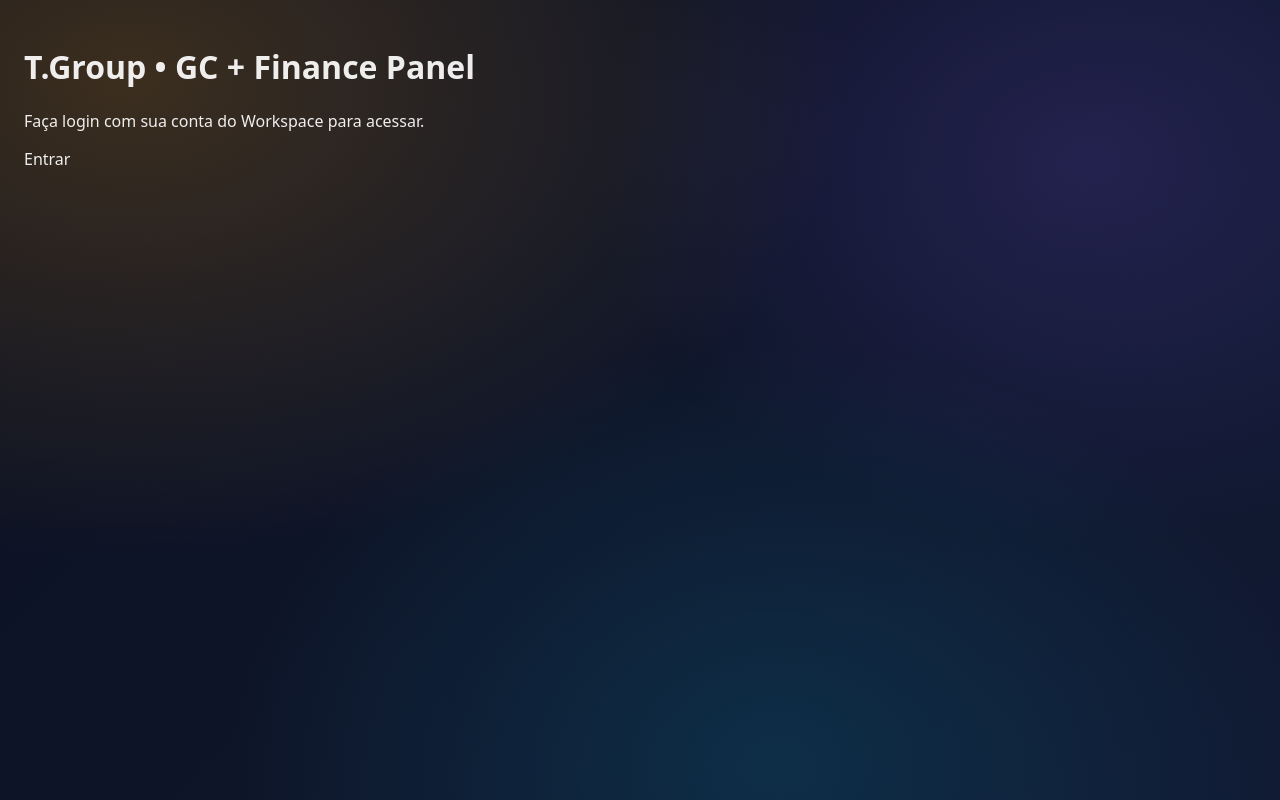
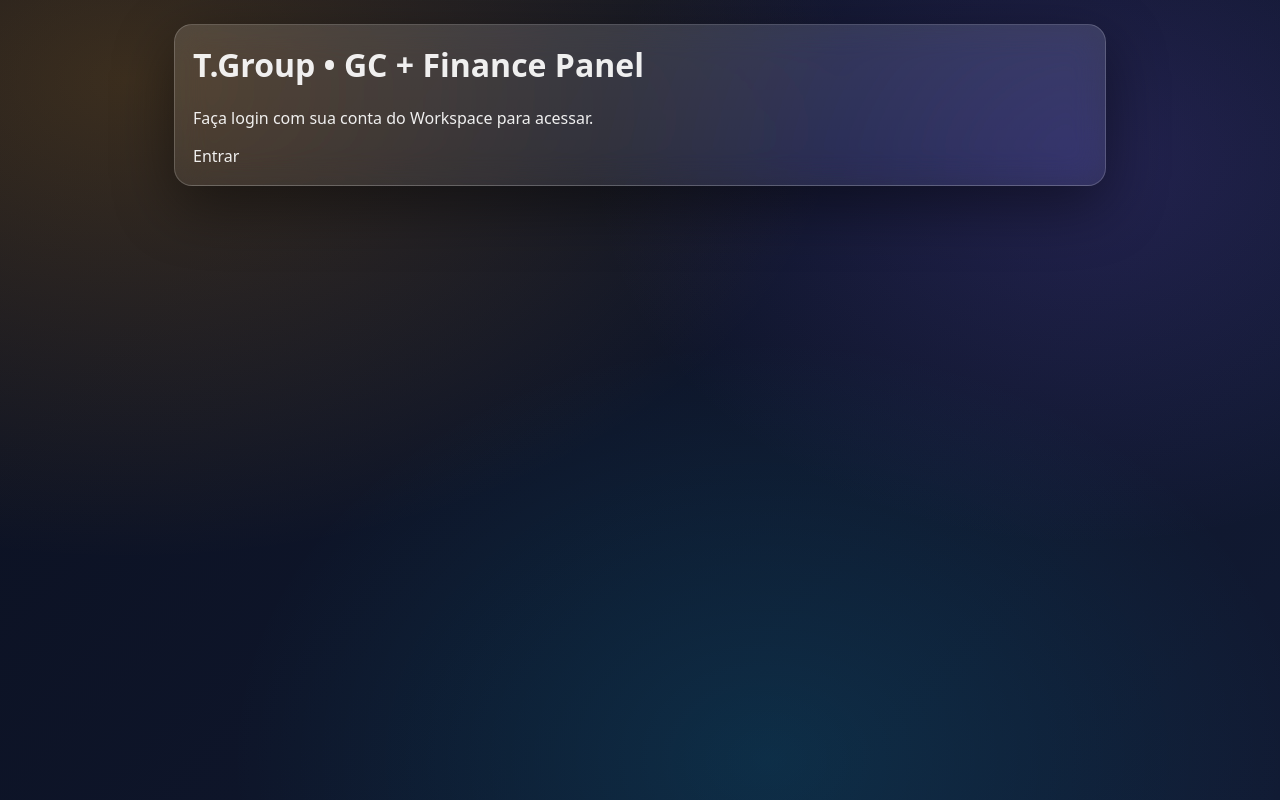
Before and after one commit to morenotgroup/tgroup-gc-ops-suite, a Next.js app in the folder panel/: page / in a window 1280 px wide. Built offline with nearby package versions, Linux system fonts and the light colour scheme; no server answers.

Commit message:
Update page.tsx

```diff
--- a/panel/app/page.tsx
+++ b/panel/app/page.tsx
@@ -1,6 +1,7 @@
 import Link from "next/link";
 import { getServerSession } from "next-auth";
 import { authOptions } from "../lib/auth";
+import { GlassCard } from "./components/ui";
 
 export default async function Home() {
   const session: any = await getServerSession(authOptions);
@@ -8,40 +9,39 @@ export default async function Home() {
 
   if (!session?.user?.email) {
     return (
-      <main style={{ padding: 24, fontFamily: "system-ui" }}>
-        <h1>T.Group • GC + Finance Panel</h1>
+      <main style={{ maxWidth: 980, margin: "0 auto", padding: 24 }}>
+        <GlassCard>
+          <h1 style={{ marginTop: 0 }}>T.Group • GC + Finance Panel</h1>
           <p>Faça login com sua conta do Workspace para acessar.</p>
           <a href="/api/auth/signin">Entrar</a>
+        </GlassCard>
       </main>
     );
   }
 
   return (
-    <main style={{ padding: 24, fontFamily: "system-ui" }}>
-      <h1>T.Group • GC + Finance Panel</h1>
-
-      <p>
+    <main style={{ maxWidth: 980, margin: "0 auto", padding: 24 }}>
+      <GlassCard>
+        <h1 style={{ marginTop: 0 }}>T.Group • GC + Finance Panel</h1>
+        <p style={{ marginTop: 6, opacity: 0.85 }}>
           Logado como: <b>{session.user.email}</b> • role: <b>{role}</b>
         </p>
 
-      <ul>
-        <li>
+        <div style={{ display: "grid", gridTemplateColumns: "1fr 1fr", gap: 12, marginTop: 16 }}>
           <Link href="/gc">GC Console (Start/Stop)</Link>
-        </li>
-        <li>
           <Link href="/auditoria">Auditorias</Link>
-        </li>
-        <li>
           <Link href="/finance">Finance</Link>
-        </li>
-        <li>
           <Link href="/desligamentos">Desligamentos (PJ)</Link>
-        </li>
-      </ul>
+        </div>
 
-      <p style={{ marginTop: 16 }}>
+        <div style={{ marginTop: 18, opacity: 0.8 }}>
           <a href="/api/auth/signout">Sair</a>
-      </p>
+        </div>
+      </GlassCard>
+
+      <div style={{ marginTop: 14, textAlign: "center", opacity: 0.65, fontSize: 12 }}>
+        Gente e Cultura T.Group — 2026 — Todos os direitos reservados.
+      </div>
     </main>
   );
 }
```
Lines whose indentation alone changed are shown as unchanged.
